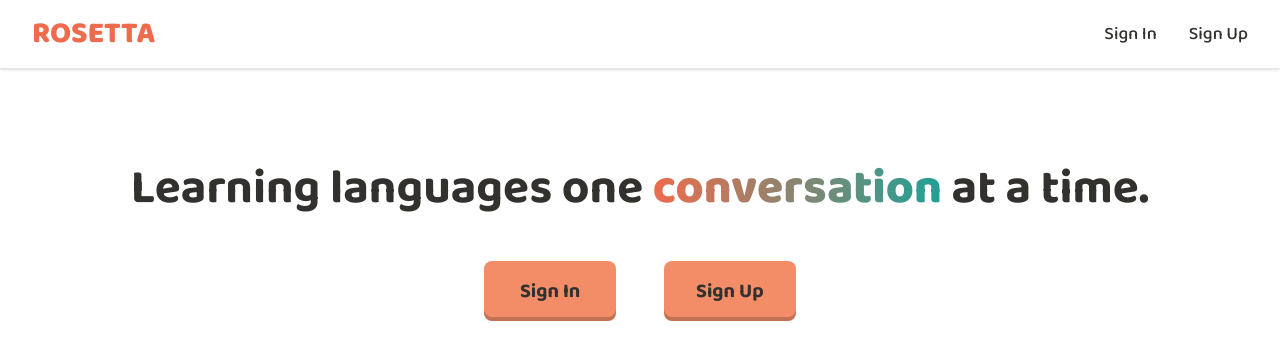
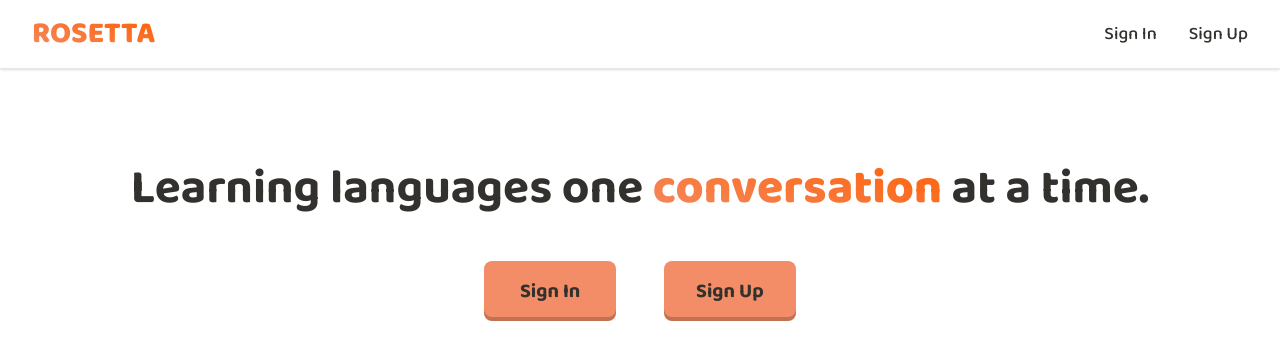
Before and after one commit to CS3216-Assignment3/rosetta, a Next.js app: page / in a window 1280 px wide. Shown: the top 360 px of the page. Built offline with nearby package versions, Linux system fonts and the light colour scheme; no server answers.

Commit message:
homepage colours

```diff
--- a/src/components/navbar.tsx
+++ b/src/components/navbar.tsx
@@ -8,7 +8,7 @@ export default function NavBar() {
         <div className="flex justify-between items-center py-4 px-8 border-b shadow">
             <Link
                 href="/"
-                className="text-3xl font-extrabold uppercase text-rosetta-sienna"
+                className="text-3xl font-extrabold text-transparent uppercase bg-clip-text bg-gradient-to-tr from-rosetta-coral to-rosetta-orange"
             >
                 Rosetta
             </Link>
--- a/src/pages/index.tsx
+++ b/src/pages/index.tsx
@@ -5,20 +5,20 @@ export default function HomePage() {
         <div className="flex flex-col gap-12 items-center pt-24 w-full h-full">
             <p className="text-5xl font-bold text-center">
                 Learning languages one{" "}
-                <span className="font-extrabold text-transparent bg-clip-text bg-gradient-to-r from-rosetta-sienna to-rosetta-green">
-                    conversation{" "}
-                </span>
+                <span className="font-extrabold text-transparent bg-clip-text bg-gradient-to-tr from-rosetta-coral to-rosetta-orange">
+                    conversation
+                </span>{" "}
                 at a time.
             </p>
             <div className="grid grid-cols-2 gap-12 justify-center">
                 <Link
-                    className="py-4 px-8 text-xl font-bold text-center rounded-lg duration-300 ease-in-out hover:text-white text-rosetta-jet bg-rosetta-coral shadow-inset hover:shadow-inset2 hover:bg-rosetta-green"
+                    className="py-4 px-8 text-xl font-bold text-center rounded-lg duration-300 ease-in-out hover:text-white text-rosetta-jet bg-rosetta-coral shadow-inset hover:shadow-inset2 hover:bg-rosetta-orange"
                     href="/signin"
                 >
                     Sign In
                 </Link>
                 <Link
-                    className="py-4 px-8 text-xl font-bold text-center rounded-lg duration-300 ease-in-out hover:text-white text-rosetta-jet bg-rosetta-coral shadow-inset hover:shadow-inset2 hover:bg-rosetta-green"
+                    className="py-4 px-8 text-xl font-bold text-center rounded-lg duration-300 ease-in-out hover:text-white text-rosetta-jet bg-rosetta-coral shadow-inset hover:shadow-inset2 hover:bg-rosetta-orange"
                     href="/signup"
                 >
                     Sign Up
```
